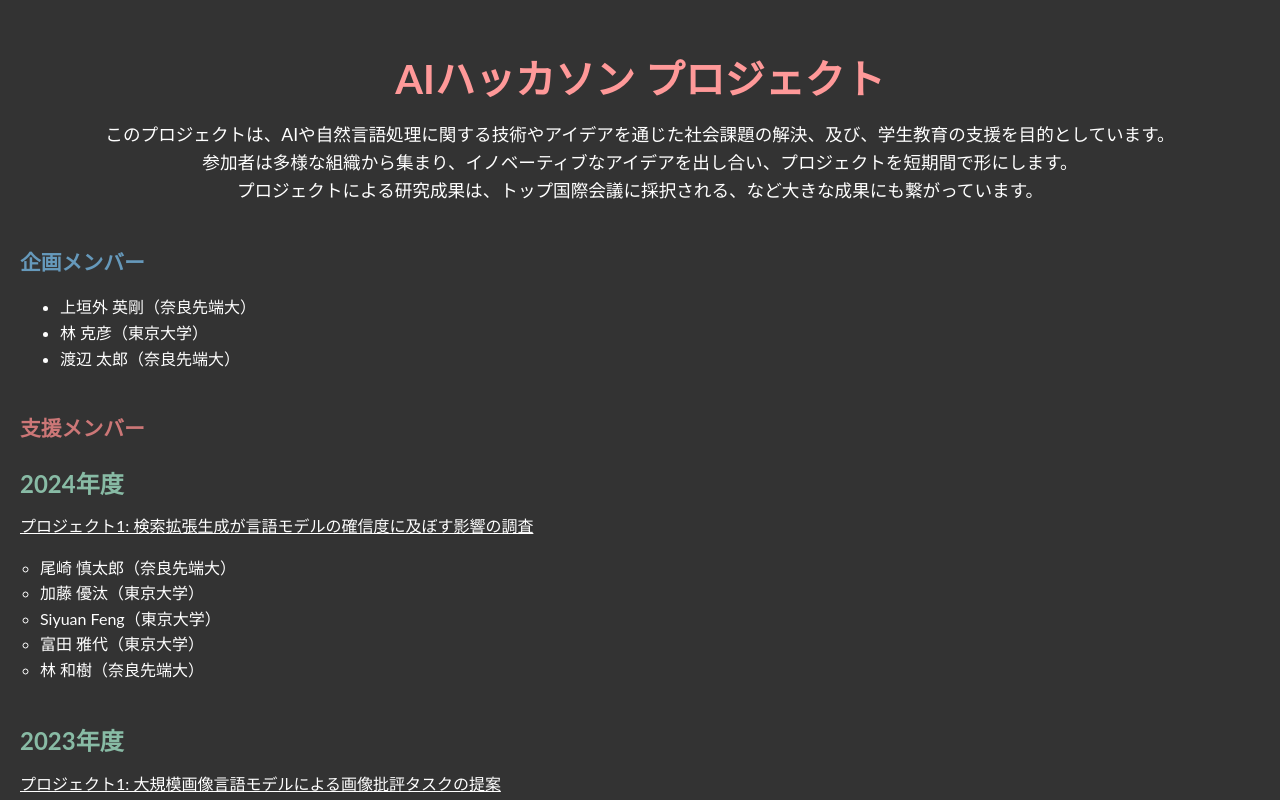
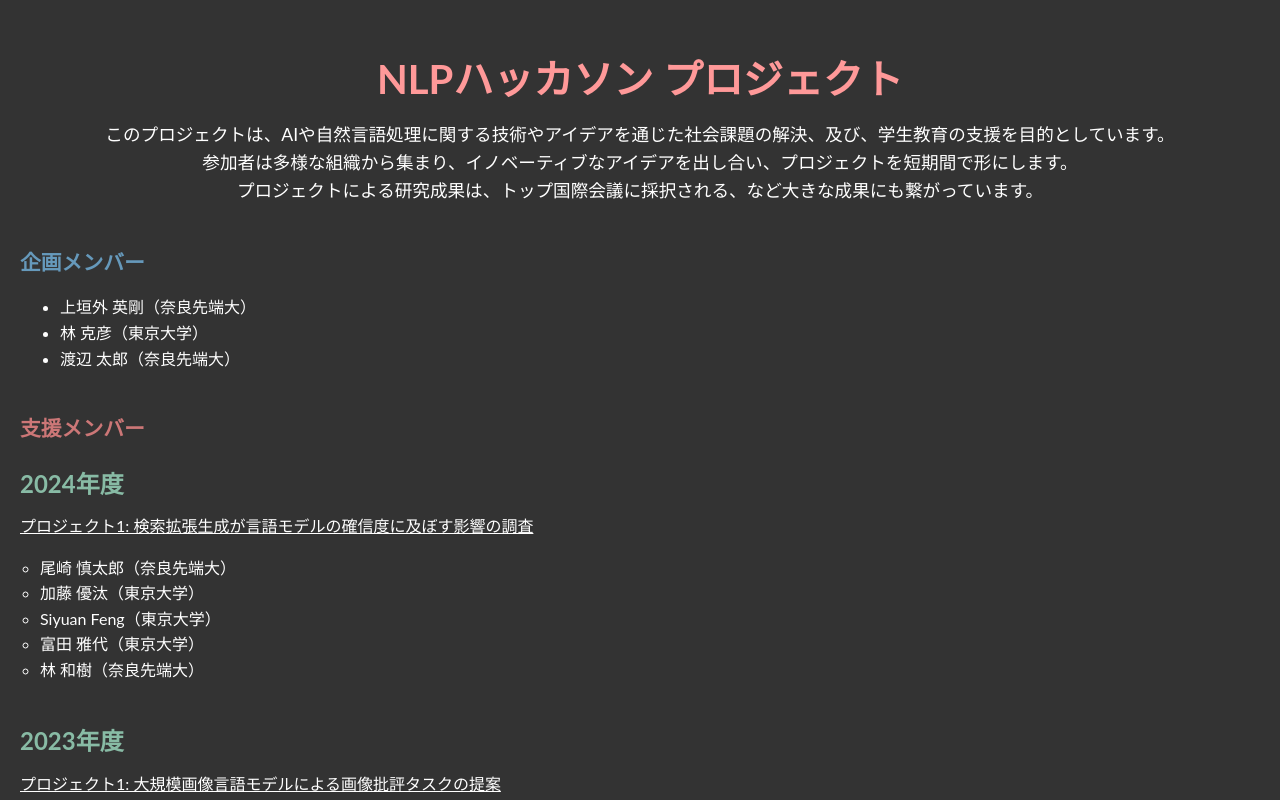
Before and after one commit to UTokyo-HayashiLab/Hackathon, a plain HTML site: page index.html in a window 1280 px wide. Shown: the top 800 px of the page. Drawn offline with Linux system fonts and the light colour scheme.

Commit message:
Update index.html
x

```diff
--- a/index.html
+++ b/index.html
@@ -3,7 +3,7 @@
 <head>
     <meta charset="UTF-8">
     <meta name="viewport" content="width=device-width, initial-scale=1.0">
-    <title>AIハッカソン プロジェクト一覧</title>
+    <title>NLPハッカソン プロジェクト一覧</title>
     <style>
         body {
             font-family: "Lato", "Noto Serif JP", "Yu Mincho", "Hiragino Mincho ProN", serif;
@@ -63,7 +63,7 @@
 </head>
 <body>
 
-    <h1>AIハッカソン プロジェクト</h1>
+    <h1>NLPハッカソン プロジェクト</h1>
 
     <div class="description">
         このプロジェクトは、AIや自然言語処理に関する技術やアイデアを通じた社会課題の解決、及び、学生教育の支援を目的としています。 <br />
```
